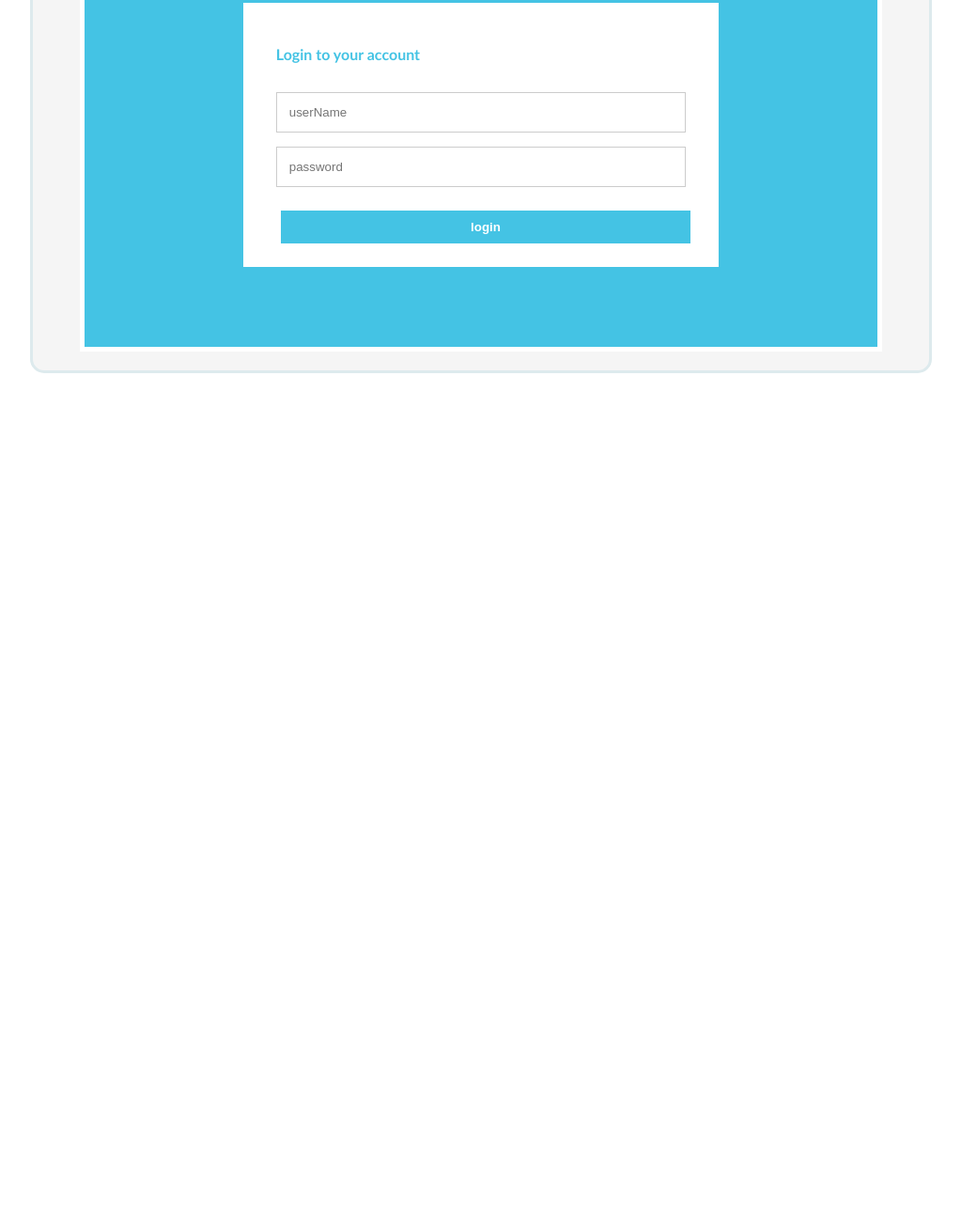
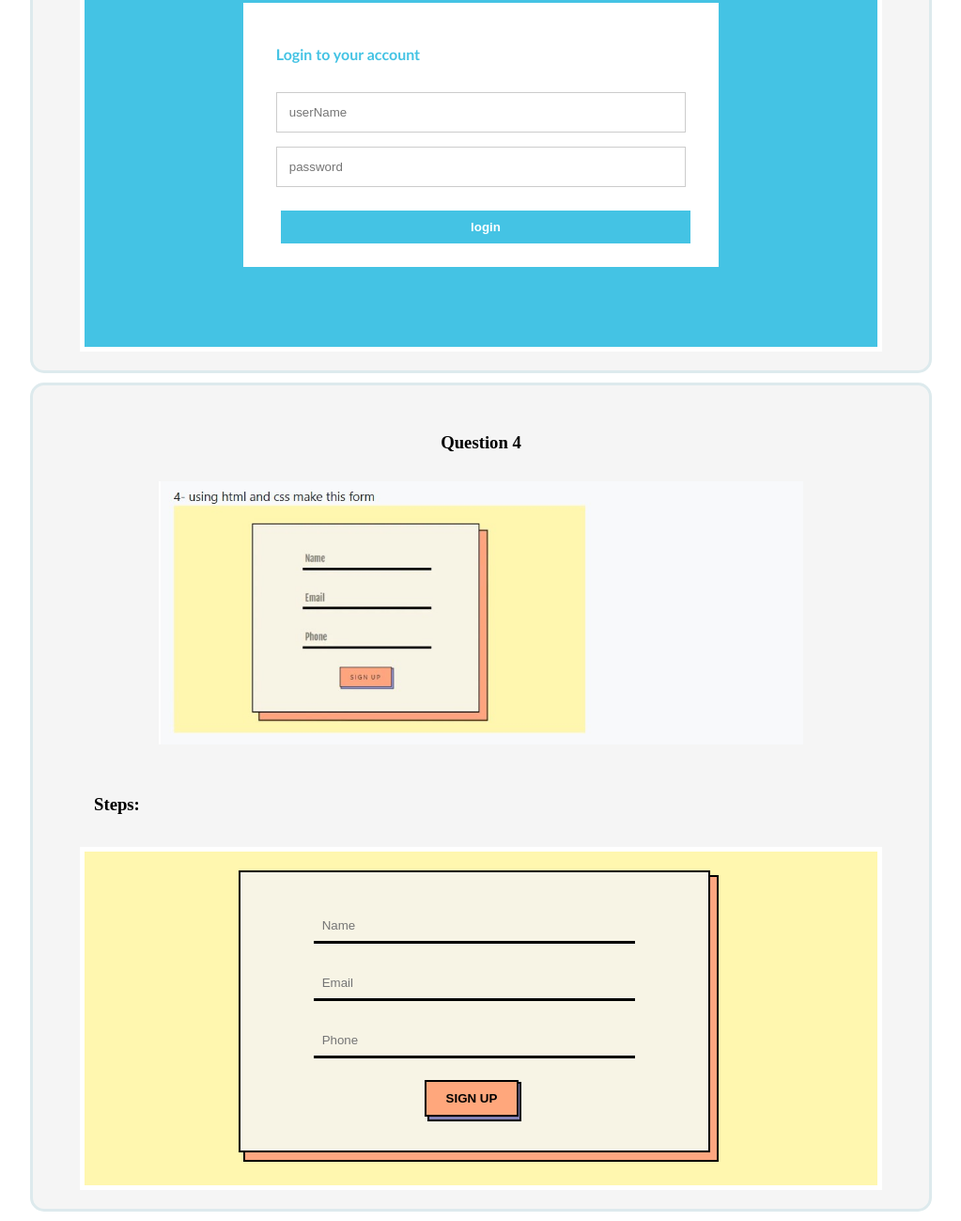
Before and after one commit to asmaaEbeed/lesson7Assignment, a plain HTML site: page index.html in a window 1280 px wide. Shown: the part 1445-2744 px from the top of the page at 94% size, without its empty margins (128-1151 px from the left). Before the commit the page ends 1852 px from the top, so only its background shows below. Drawn offline with Linux system fonts and the light colour scheme.

Commit message:
add question4

```diff
--- a/css/style.css
+++ b/css/style.css
@@ -59,11 +59,13 @@ input {
     padding: 7px;
     border: 1px solid #ccc;
 }
-.container{
+
+.container {
     margin: 0 auto;
     background-color: #fff;
     padding: 5px;
 }
+
 nav {
     background-color: #f3f3f3;
     margin-bottom: 4px;
@@ -82,6 +84,7 @@ li {
     color: #6b6b6b;
     font-family: 'Gill Sans', 'Gill Sans MT', Calibri, 'Trebuchet MS', sans-serif;
 }
+
 li a {
     display: inline-block;
     text-decoration: none;
@@ -95,10 +98,12 @@ li a:hover {
     transition: all 0.5s ease-in-out;
     cursor: pointer;
 }
+
 .form-area {
     background-color: #44c3e4;
     padding: 10% 0;
 }
+
 #form-q3 {
     background-color: #fff;
     width: 60%;
@@ -106,22 +111,76 @@ li a:hover {
     padding: 15px 35px;
 
 }
+
 #form-q3 h4 {
     color: #44c3e4;
     margin: 25px 0;
-    font-family:  Calibri, 'Trebuchet MS', sans-serif;
+    font-family: Calibri, 'Trebuchet MS', sans-serif;
 }
+
 #form-q3 input {
     width: 100%;
     margin: 15px 0;
     padding: 13px;
 }
+
 #form-q3 input:focus {
     outline: none;
 }
+
 .btn-submit {
     width: 100%;
     background-color: #44c3e4;
     border-radius: 0;
     color: #fff;
 }
+
+.form-q4-area {
+    padding: 25px 0;
+    background-color: #fff7af;
+}
+
+
+
+#form-q4 {
+    background-color: #f7f4e5;
+    width: 100%;
+    margin: -7px;
+    padding: 15px 35px;
+    text-align: center;
+    border: 2px solid #000;
+    height: 300px;
+}
+
+#form-q4 input {
+    width: 80%;
+    margin: 25px auto;
+    padding: 9px;
+    border-width: 0 0 3px 0;
+    border-color: #000;
+    background-color: transparent;
+}
+
+.shadow-q4 {
+    width: 60%;
+    margin: auto;
+    background-color: #fea680;
+    border: 2px solid #000;
+    height: 305px;
+}
+.btn-submit-q4 {
+    background-color: #ffa77c;
+    border-radius: 0;
+    font-family: Arial, Helvetica, sans-serif;
+    font-weight: light;
+    border: 2px solid #000;
+    margin: -5px;
+    width: 100px
+}
+.button-shadow-q4 {
+    border: 2px solid #000;
+    width: 100px;
+    margin: 0 auto;
+    padding: 0px 8px 8px 0;
+    background-color: #8382b7;
+}
--- a/index.html
+++ b/index.html
@@ -51,7 +51,6 @@
                 <li><a>Home</a></li>
                 <li><a>News</a></li>
                 <li><a>Contact</a></li>
-
               </ul>
               <ul>
                 <li><a>About</a></li>
@@ -60,15 +59,42 @@
           </nav>
           <div class="form-area">
             <form id="form-q3" action="" method="post">
-                <h4>Login to your account</h4>
+              <h4>Login to your account</h4>
               <input type="text" id="formQ3UserName" placeholder="userName" />
-              <input type="password" id="formQ3Password" placeholder="password" />
+              <input
+                type="password"
+                id="formQ3Password"
+                placeholder="password"
+              />
 
               <button type="submit" class="btn-submit">login</button>
             </form>
           </div>
         </main>
-    </article>
+      </article>
+    </section>
+
+    <!-- Question 4 -->
+    <section>
+      <h3>Question 4</h3>
+      <img src="images/question-4.jpg" alt="Question3" />
+      <article>
+        <h3>Steps:</h3>
+        <main class="container main-q4">
+          <div class="form-q4-area">
+            <div class="shadow-q4">
+              <form id="form-q4" action="" method="post">
+                <input type="text" id="formQ4name" placeholder="Name" />
+                <input type="email" id="formQ4Email" placeholder="Email" />
+                <input type="phone" id="formQ4Phone" placeholder="Phone" />
+                <div class="button-shadow-q4">
+                  <button type="submit" class="btn-submit-q4">SIGN UP</button>
+                </div>
+              </form>
+            </div>
+          </div>
+        </main>
+      </article>
     </section>
     <script src="./js/script.js"></script>
   </body>
```
Also changed, not shown: images/question-4.jpg (added).
